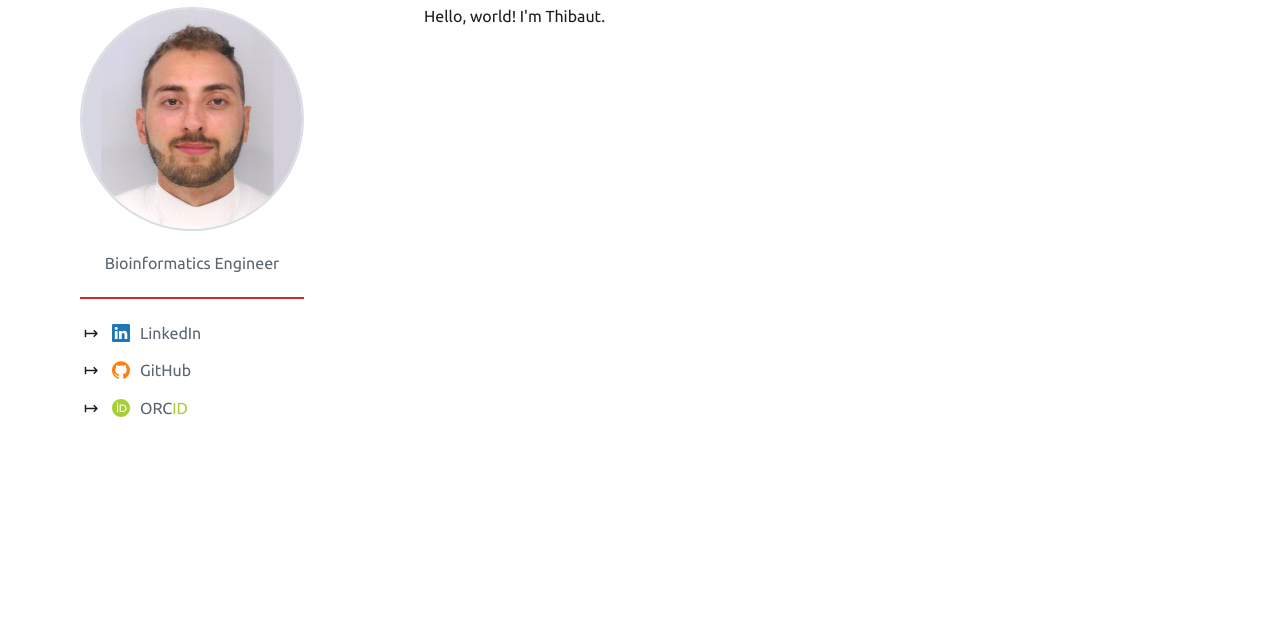
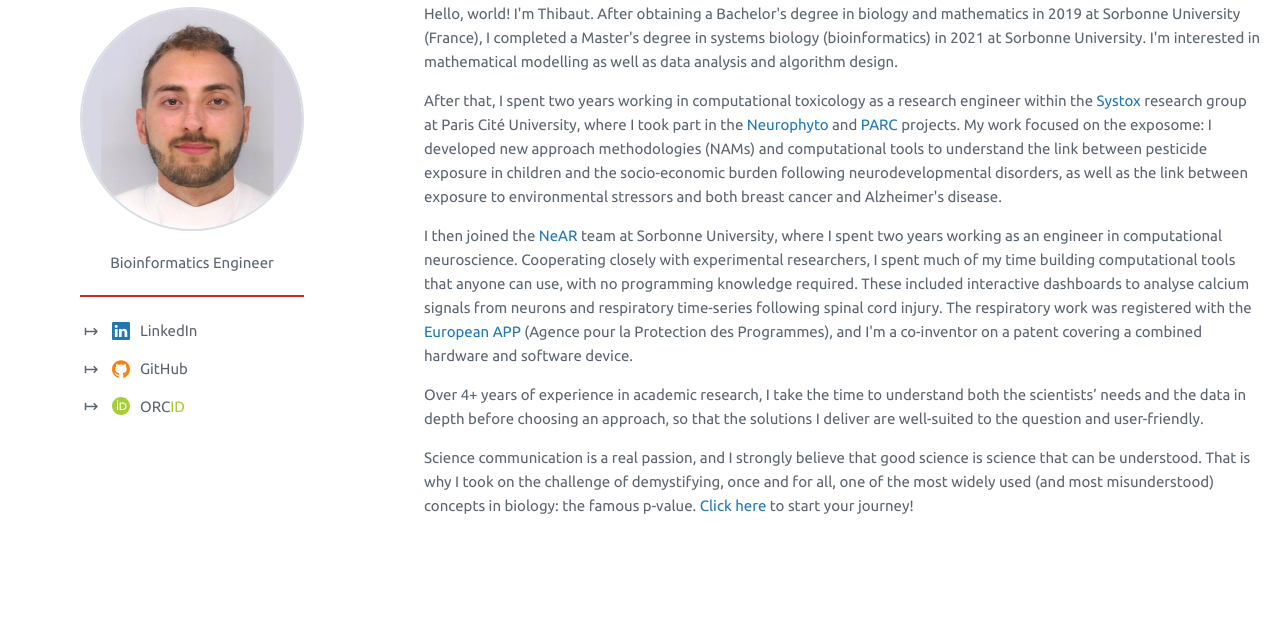
Before and after one commit to tcoustillet/tcoustillet.github.io, a plain HTML site: page index.html in a window 1280 px wide. Shown: the part 159-800 px from the top of the page. Drawn offline with Linux system fonts and the light colour scheme.

Commit message:
feat(home): write short bio
- css: use gray as the main text color, style content links with accent colour and hover emphasis
- add js/links.js to open external links in a new tab (factorisation)
- update index.html

```diff
--- a/css/style.css
+++ b/css/style.css
@@ -42,8 +42,8 @@
   --font-sans: "Ubuntu", system-ui, sans-serif;
 
   --color-bg: #ffffff;
-  --color-text: #1b1f24;
   --color-muted: #5b6570;
+  --color-text: var(--color-muted);
   --color-border: #d8dee4;
   --color-accent: var(--tab-blue);
   --color-bar: #e8eff6;
@@ -58,8 +58,8 @@
 @media (prefers-color-scheme: dark) {
   :root {
     --color-bg: #14181d;
-    --color-text: #e6e8eb;
     --color-muted: #9aa5b1;
+    --color-text: var(--color-muted);
     --color-border: #2c333b;
     --color-bar: #1a222b;
     --color-bar-border: #2a3541;
@@ -84,6 +84,7 @@ html {
 body {
   margin: 0;
   font-family: var(--font-sans);
+  font-size: 0.9375rem;
   line-height: 1.6;
   background: var(--color-bg);
   color: var(--color-text);
@@ -96,6 +97,13 @@ body {
 
 main a {
   color: var(--color-accent);
+  text-decoration: none;
+}
+
+main a:hover,
+main a:focus-visible {
+  font-weight: 700;
+  font-size: 1.05em;
 }
 
 /* ==========================================================================
@@ -139,6 +147,7 @@ main a {
   margin: 0 0 1rem;
   padding-bottom: 0.35rem;
   border-bottom: 2px solid var(--tab-red);
+  color: black;
 }
 
 /* ==========================================================================
@@ -332,6 +341,10 @@ main a {
   margin: 0;
 }
 
+.bio p + p {
+  margin-top: 1em;
+}
+
 /* ==========================================================================
    Responsive: stack sidebar above content on small screens
    ========================================================================== */
--- a/index.html
+++ b/index.html
@@ -28,12 +28,68 @@
       <main id="main">
         <section class="bio">
           <h3 class="section-title">Short bio</h3>
-          <p>Hello, world! I'm Thibaut.</p>
+          <p>
+            Hello, world! I'm Thibaut. After obtaining a Bachelor's degree in
+            biology and mathematics in 2019 at Sorbonne University (France), I
+            completed a Master's degree in systems biology (bioinformatics) in
+            2021 at Sorbonne University. I'm interested in mathematical
+            modelling as well as data analysis and algorithm design.
+          </p>
+          <p>
+            After that, I spent two years working in computational toxicology as
+            a research engineer within the
+            <a href="https://systox.u-paris-sciences.fr">Systox</a> research
+            group at Paris Cité University, where I took part in the
+            <a
+              href="https://www.ineris.fr/en/ineris/news/evaluation-neurodevelopmental-effects-prenatal-and-postnatal-exposure-plant-protection"
+              >Neurophyto</a
+            >
+            and <a href="https://www.eu-parc.eu">PARC</a> projects. My work
+            focused on the exposome: I developed new approach methodologies
+            (NAMs) and computational tools to understand the link between
+            pesticide exposure in children and the socio-economic burden
+            following neurodevelopmental disorders, as well as the link between
+            exposure to environmental stressors and both breast cancer and
+            Alzheimer's disease.
+          </p>
+          <p>
+            I then joined the
+            <a
+              href="https://www.ibps.sorbonne-universite.fr/en/research/development-adaptations-and-aging/Neural-adaptation-and-repair"
+              >NeAR</a
+            >
+            team at Sorbonne University, where I spent two years working as an
+            engineer in computational neuroscience. Cooperating closely with
+            experimental researchers, I spent much of my time building
+            computational tools that anyone can use, with no programming
+            knowledge required. These included interactive dashboards to analyse
+            calcium signals from neurons and respiratory time-series following
+            spinal cord injury. The respiratory work was registered with the
+            <a href="https://www.app.asso.fr/en">European APP</a>
+            (Agence pour la Protection des Programmes), and I'm a co-inventor on
+            a patent covering a combined hardware and software device.
+          </p>
+          <p>
+            Over 4+ years of experience in academic research, I take the time to
+            understand both the scientists’ needs and the data in depth before
+            choosing an approach, so that the solutions I deliver are
+            well-suited to the question and user-friendly.
+          </p>
+          <p>
+            Science communication is a real passion, and I strongly believe that
+            good science is science that can be understood. That is why I took
+            on the challenge of demystifying, once and for all, one of the most
+            widely used (and most misunderstood) concepts in biology: the famous
+            p-value.
+            <a href="https://tcoustillet.github.io/the-pvalue/">Click here</a>
+            to start your journey!
+          </p>
         </section>
       </main>
     </div>
 
     <script src="/js/header.js"></script>
     <script src="/js/sidebar.js"></script>
+    <script src="/js/links.js"></script>
   </body>
 </html>
--- /dev/null
+++ b/js/links.js
@@ -0,0 +1,9 @@
+// Opens external links in a new tab and hardens them.
+// A link is external when its origin differs from the current site.
+
+document.querySelectorAll("main a[href]").forEach((link) => {
+  if (link.origin !== location.origin) {
+    link.target = "_blank";
+    link.rel = "noopener noreferrer";
+  }
+});
```
